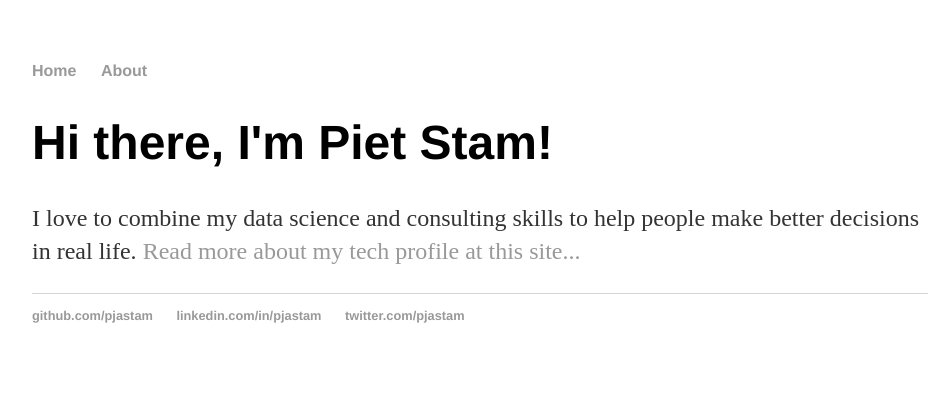
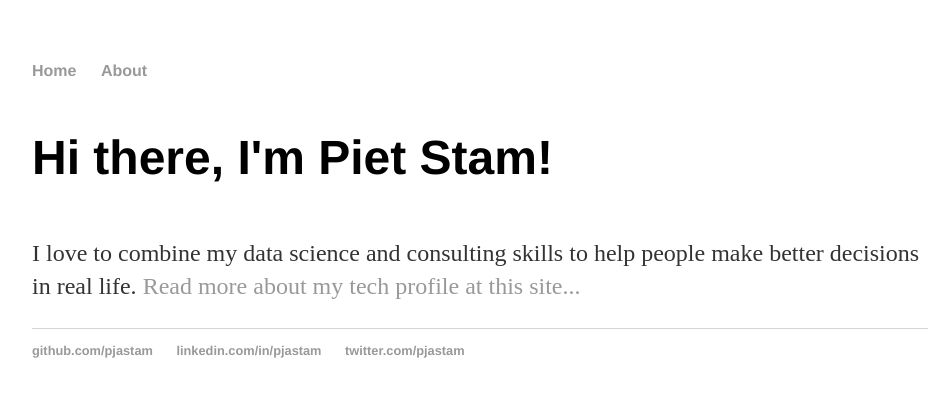
Before and after one commit to pjastam/pjastam.github.io, a Jekyll site: the page built from index.html, in a window 1280 px wide. Shown: the top 397 px of the page, without its empty margins (160-1110 px from the left). Built offline with Jekyll 4.4.1, drawn with Linux system fonts in a browser that asks for light colours.

Commit message:
Update html
Added padding to h1

```diff
--- a/css/main.css
+++ b/css/main.css
@@ -6,7 +6,7 @@ a:hover { text-decoration: underline; }
 p, ul { font-size: 1.5em; line-height: 1.4em; color: #333; }
 
 h1, h2, h3, h4 { font-family: 'Helvetica', 'Arial', 'Sans-Serif'; }
-h1 { font-size: 3em;  }
+h1 { font-size: 3em;  padding: 15px 0px 20px 0}
 h2 { font-size: 2.7em; }
 h3 { font-size: 2.3em; }
 h4 { font-size: 1.9em; }
```
